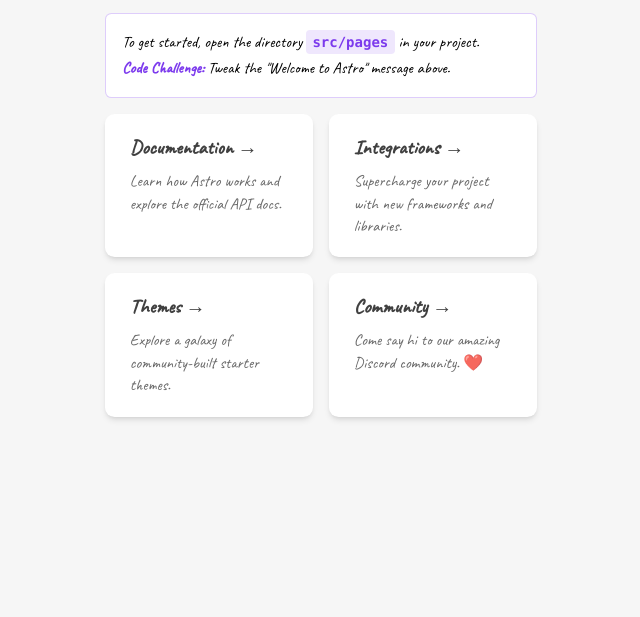
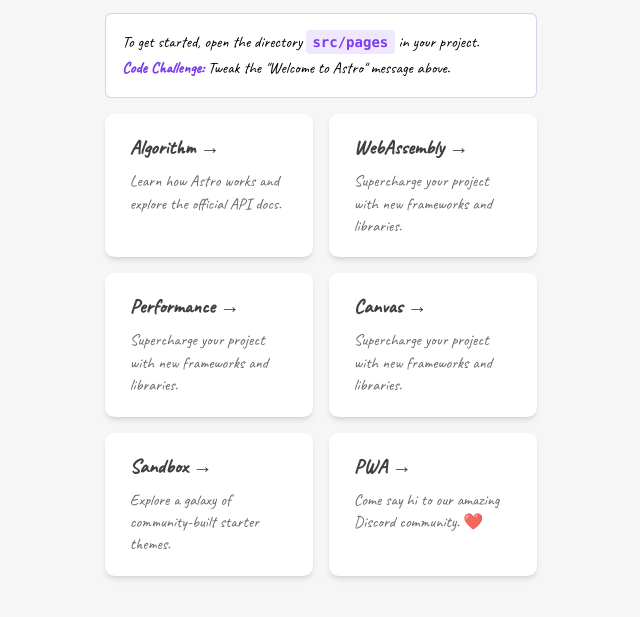
Before and after one commit to YEriin/rspot, an Astro site in the folder apps/algorithm/: page / in a window 1280 px wide. Shown: the part 95-712 px from the top of the page, without its empty margins (319-959 px from the left). Built offline with nearby package versions, Linux system fonts and the light colour scheme; Astro itself is replaced by a stand-in of ours.

Commit message:
feat: update index page

```diff
--- a/apps/algorithm/src/pages/index.astro
+++ b/apps/algorithm/src/pages/index.astro
@@ -3,7 +3,7 @@
 import Card from "../components/Card.astro";
 ---
 
-<Layout title="Algorithm">
+<Layout title="Rspot">
   <main>
     <h1>Welcome to <span class="text-gradient">Rspot</span></h1>
     <p class="instructions">
@@ -14,22 +14,32 @@
     <ul role="list" class="link-card-grid">
       <Card
         href="https://docs.astro.build/"
-        title="Documentation"
+        title="Algorithm"
         body="Learn how Astro works and explore the official API docs."
       />
       <Card
         href="https://astro.build/integrations/"
-        title="Integrations"
+        title="WebAssembly"
+        body="Supercharge your project with new frameworks and libraries."
+      />
+      <Card
+        href="https://astro.build/integrations/"
+        title="Performance"
+        body="Supercharge your project with new frameworks and libraries."
+      />
+      <Card
+        href="https://astro.build/integrations/"
+        title="Canvas"
         body="Supercharge your project with new frameworks and libraries."
       />
       <Card
         href="https://astro.build/themes/"
-        title="Themes"
+        title="Sandbox"
         body="Explore a galaxy of community-built starter themes."
       />
       <Card
         href="https://astro.build/chat/"
-        title="Community"
+        title="PWA"
         body="Come say hi to our amazing Discord community. ❤️"
       />
     </ul>
```
